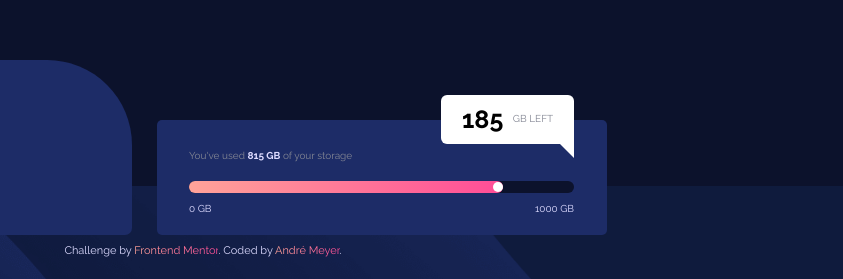
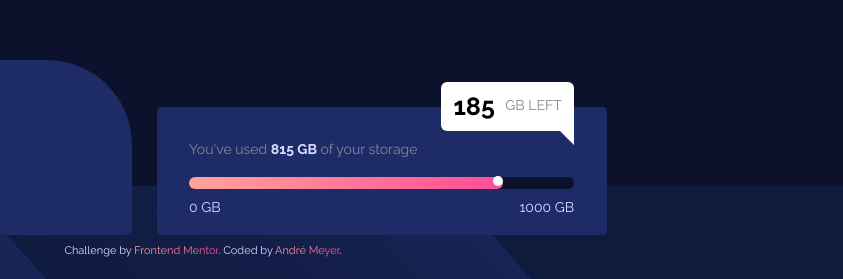
Before and after one commit to dev-andrewm/fylo-data-storage-component, a plain HTML site: page index.html in a window 1280 px wide. Shown: the part 241-520 px from the top of the page, 437-1280 px from the left. Drawn offline with Linux system fonts and the light colour scheme.

Commit message:
Final adjustments

```diff
--- a/css/footer.css
+++ b/css/footer.css
@@ -1,7 +1,6 @@
 footer {
   font-size: 1.1rem;
   color: var(--Pale-Blue);
-  font-family: 'Raleway', sans-serif;
   text-align: center;
 
   margin-top: 3.4375rem;
--- a/css/global.css
+++ b/css/global.css
@@ -1,8 +1,5 @@
 :root {
   font-size: 62.5%;
-
-  --ff-body: 'Raleway', sans-serif;
-  --fs-body: 1.4rem
   /* font-weight 400, 700 */
 
   /* Primary  gradient*/
@@ -29,8 +26,8 @@
   background: url("../images/bg-mobile.png") center no-repeat;
   background-size: cover;
 
-  font-family: var(--ff-body);
-  font-size: var(--fs-body);
+  font-family: 'Raleway', sans-serif;
+  font-size: 1.4rem;
 }
 
 main {
```
Also changed, not shown: index.html (+0 -11 lines).
